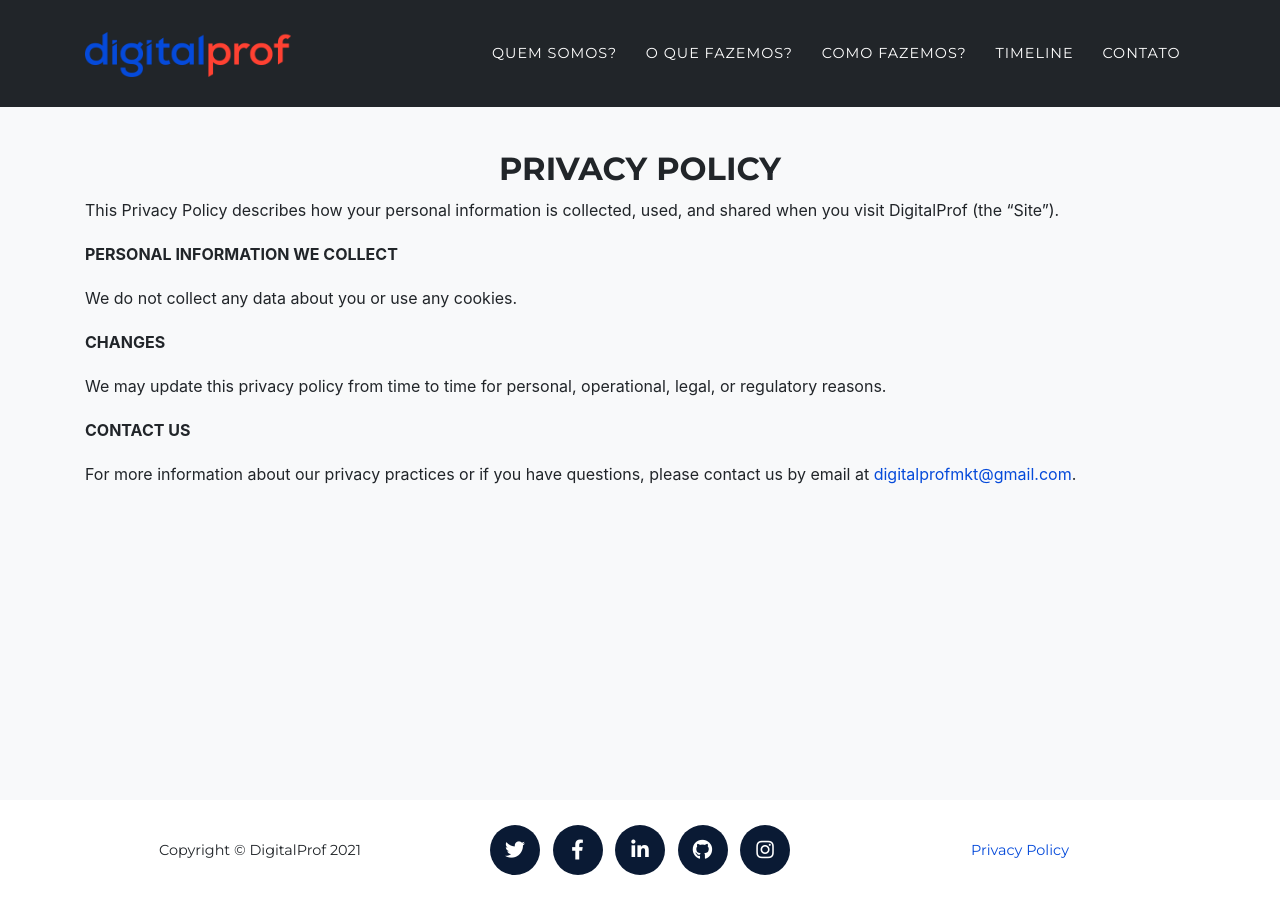
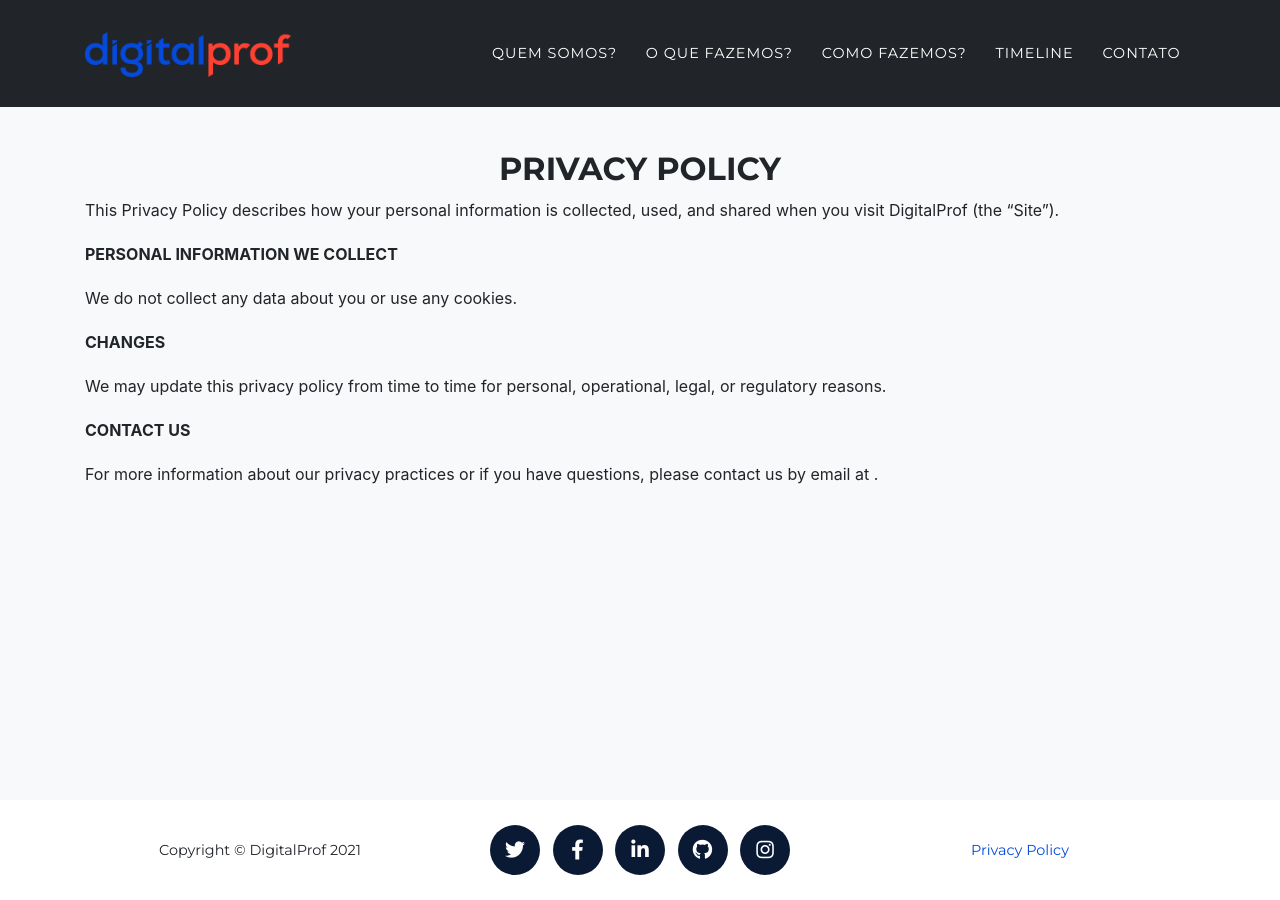
Before and after one commit to robsonkmarques/digitalprof, a Jekyll site: the page built from legal.md, in a window 1280 px wide. Built offline with Jekyll 4.4.1, drawn with Linux system fonts in a browser that asks for light colours; some web fonts are replaced.

Commit message:
Update _config.yml

```diff
--- a/_config.yml
+++ b/_config.yml
@@ -18,7 +18,7 @@ url    : "" # the base hostname & protocol for your site, e.g. http://example.co
 baseurl: "" # the subpath of your site, e.g. /blog
 
 title      : DigitalProf
-email      : "digitalprofmkt@gmail.com" #this is also the email contact forms will go to
+email      : "" #this is also the email contact forms will go to
 description: "Sites, Redes Sociais e Identidade Visual"
 author     : Robson K. Marques
 
@@ -38,7 +38,7 @@ markdown: kramdown
 
 # Uncomment following line to use Formspree form ID based URL instead of email based URL
 # Details: https://help.formspree.io/hc/en-us/articles/360017735154-How-to-prevent-spam
-formspree_form_path: "https://formspree.io/f/mdoyylov"
+#formspree_form_path:
 
 
 plugins:
```
